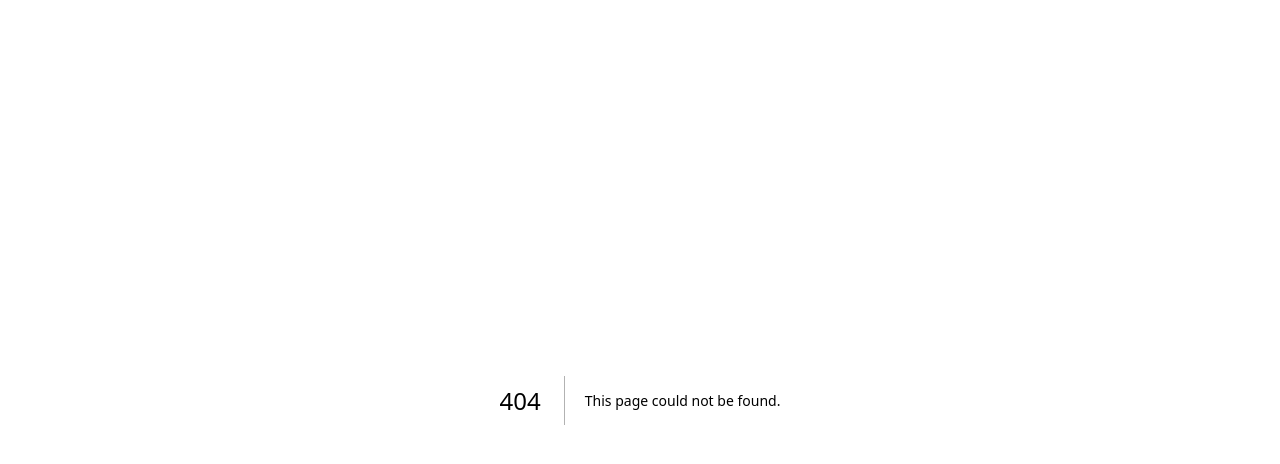
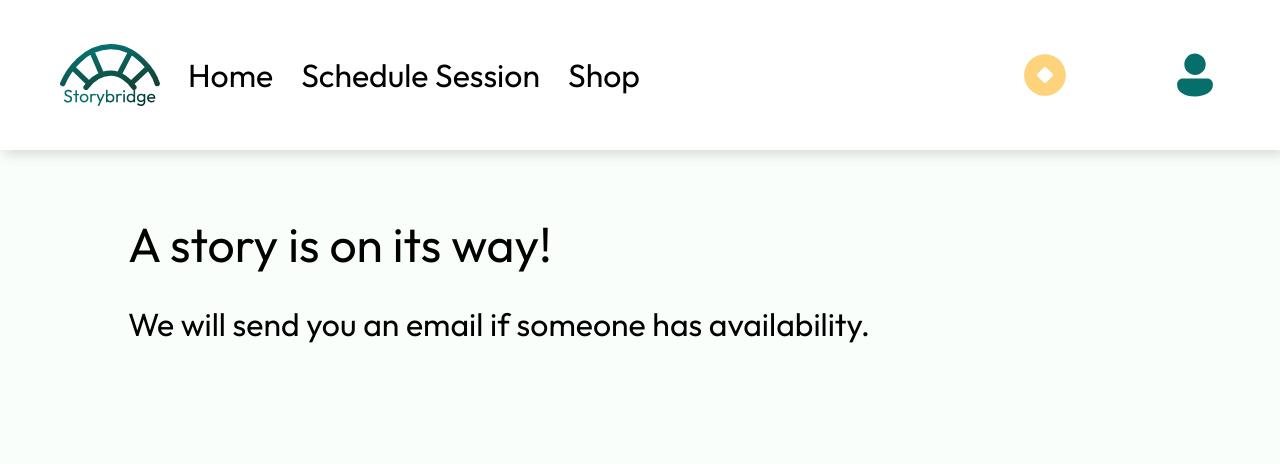
Before and after one commit to s-palakur/story-bridge, a Next.js app in the folder storybridge/: page /scheduling/success in a window 1280 px wide. Before the commit this address had no page. Shown: the top 464 px of the page. Built offline with nearby package versions, Linux system fonts and the light colour scheme.

Commit message:
schedule success

```diff
--- /dev/null
+++ b/storybridge/app/scheduling/success/page.jsx
@@ -0,0 +1,19 @@
+"use client";
+import React from "react";
+import styles from "./page.module.css";
+import Navbar from "../../Navbar";
+// import "../../global.css";
+
+export default function Home() {
+  return (
+    <div>
+      <Navbar />
+      <div className={styles.main}>
+        <div className={styles.title}>A story is on its way!</div>
+        <div className={styles.subtitle}>
+          We will send you an email if someone has availability.
+        </div>
+      </div>
+    </div>
+  );
+}
--- /dev/null
+++ b/storybridge/app/scheduling/success/page.module.css
@@ -0,0 +1,26 @@
+.main {
+    padding-left: 10%;
+    padding-right: 10%;
+    padding-top: 5%;
+    gap: 30px;
+    display: flex;
+    flex-direction: column;
+}
+.title {
+    color: #000;
+    font-family: Outfit;
+    font-size: 48px;
+    font-style: normal;
+    font-weight: 400;
+    line-height: normal;
+}
+.subtitle {
+    color: #000;
+
+    /* Header 1 */
+    font-family: Outfit;
+    font-size: 32px;
+    font-style: normal;
+    font-weight: 400;
+    line-height: normal;
+}
```
